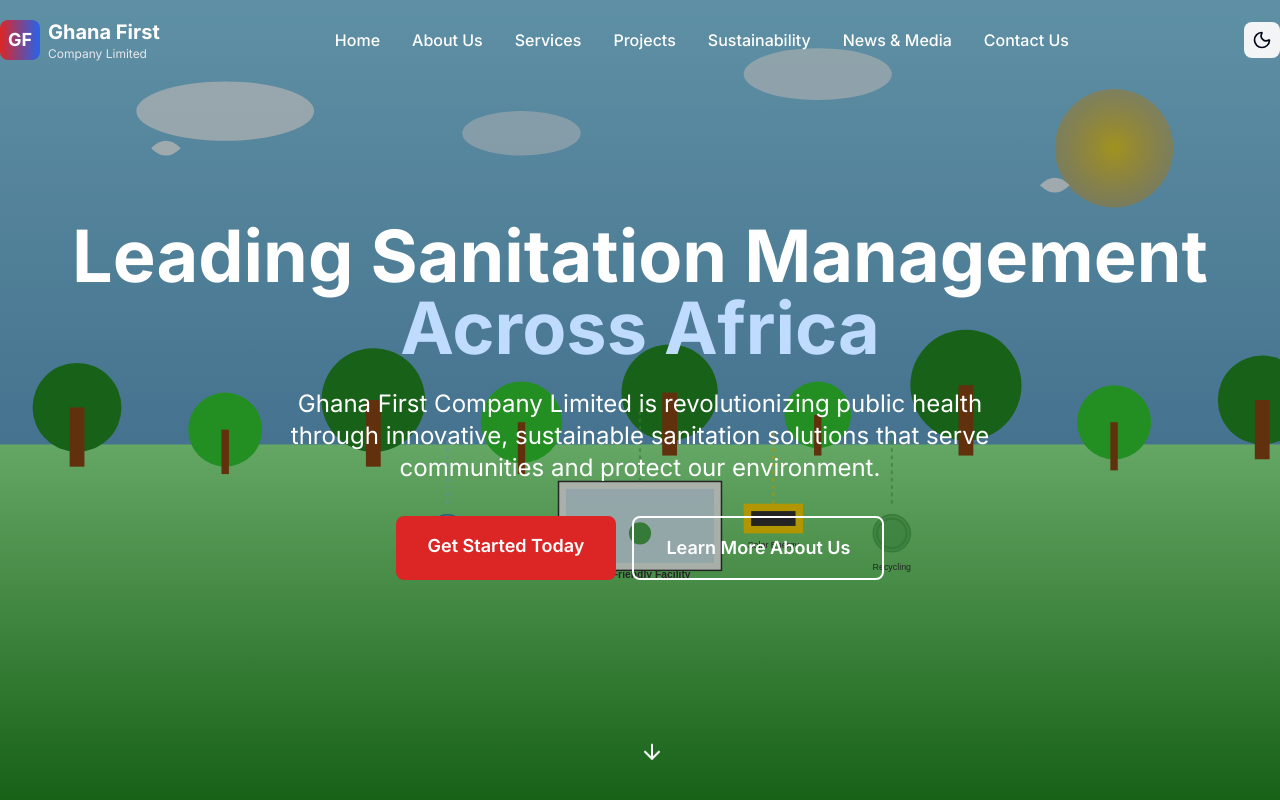
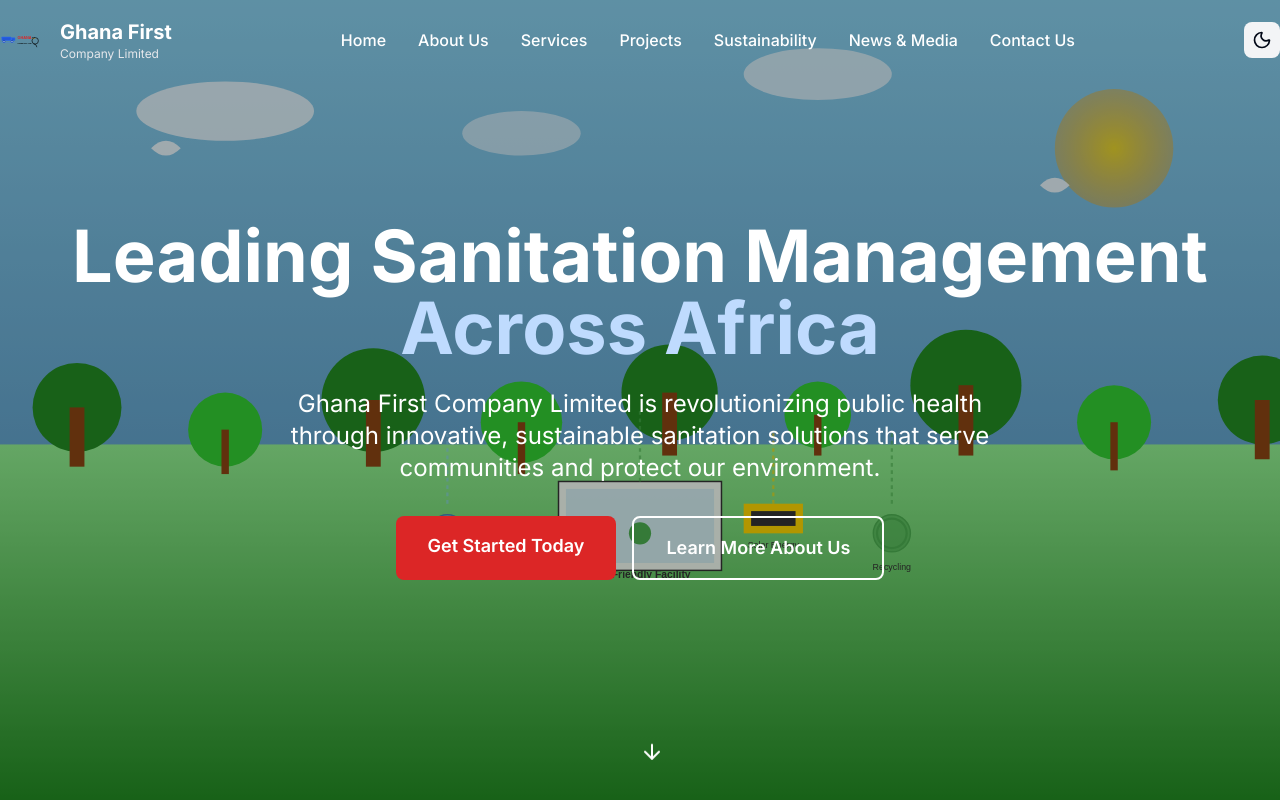
Before and after one commit to Mavros-Black/ghana-first-website, a Next.js app: page / in a window 1280 px wide. Shown: the top 800 px of the page. Built offline with nearby package versions, Linux system fonts and the light colour scheme.

Commit message:
Add Ghana First Company Limited logo and favicon

```diff
--- a/src/app/layout.tsx
+++ b/src/app/layout.tsx
@@ -62,6 +62,10 @@
 }>) {
   return (
     <html lang="en" className="scroll-smooth">
+      <head>
+        <link rel="icon" href="/favicon.svg" type="image/svg+xml" />
+        <link rel="icon" href="/favicon.ico" sizes="any" />
+      </head>
       <body className={inter.className}>
         {children}
       </body>
--- a/src/components/Navigation.tsx
+++ b/src/components/Navigation.tsx
@@ -41,11 +41,15 @@
     }`}>
       <div className="container-custom">
         <div className="flex items-center justify-between h-16 lg:h-20">
-                     {/* Logo */}
-           <Link href="/" className="flex items-center space-x-2">
-             <div className="w-10 h-10 bg-gradient-to-r from-red-600 to-blue-600 rounded-lg flex items-center justify-center">
-               <span className="text-white font-bold text-lg">GF</span>
-             </div>
+                               {/* Logo */}
+          <Link href="/" className="flex items-center space-x-3">
+            <div className="w-12 h-12 flex items-center justify-center">
+              <img
+                src="/images/logo.svg"
+                alt="Ghana First Company Limited Logo"
+                className="h-10 w-auto"
+              />
+            </div>
             <div className="hidden sm:block">
               <h1 className={`text-xl font-bold ${
                 isScrolled ? 'text-gray-900 dark:text-white' : 'text-white'
```
Also changed, not shown: public/favicon.svg (added), public/images/logo.svg (added).
